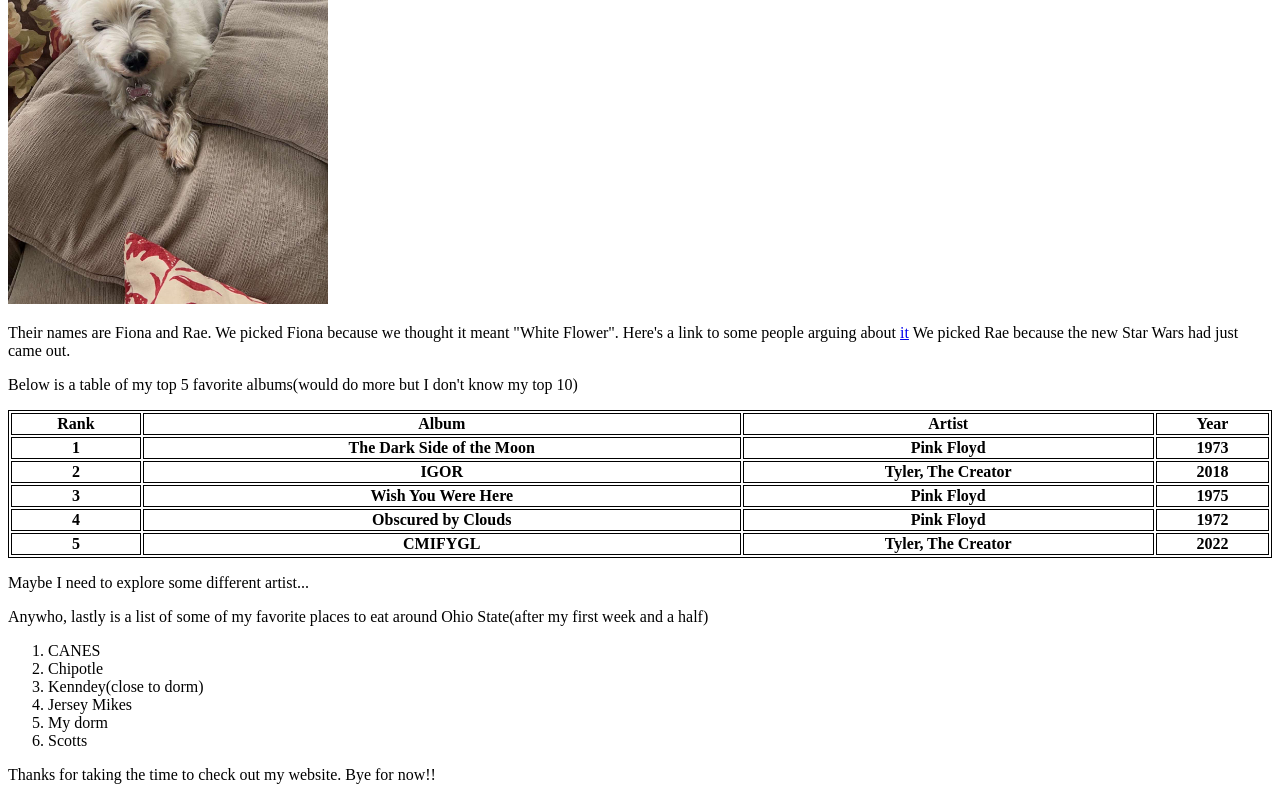
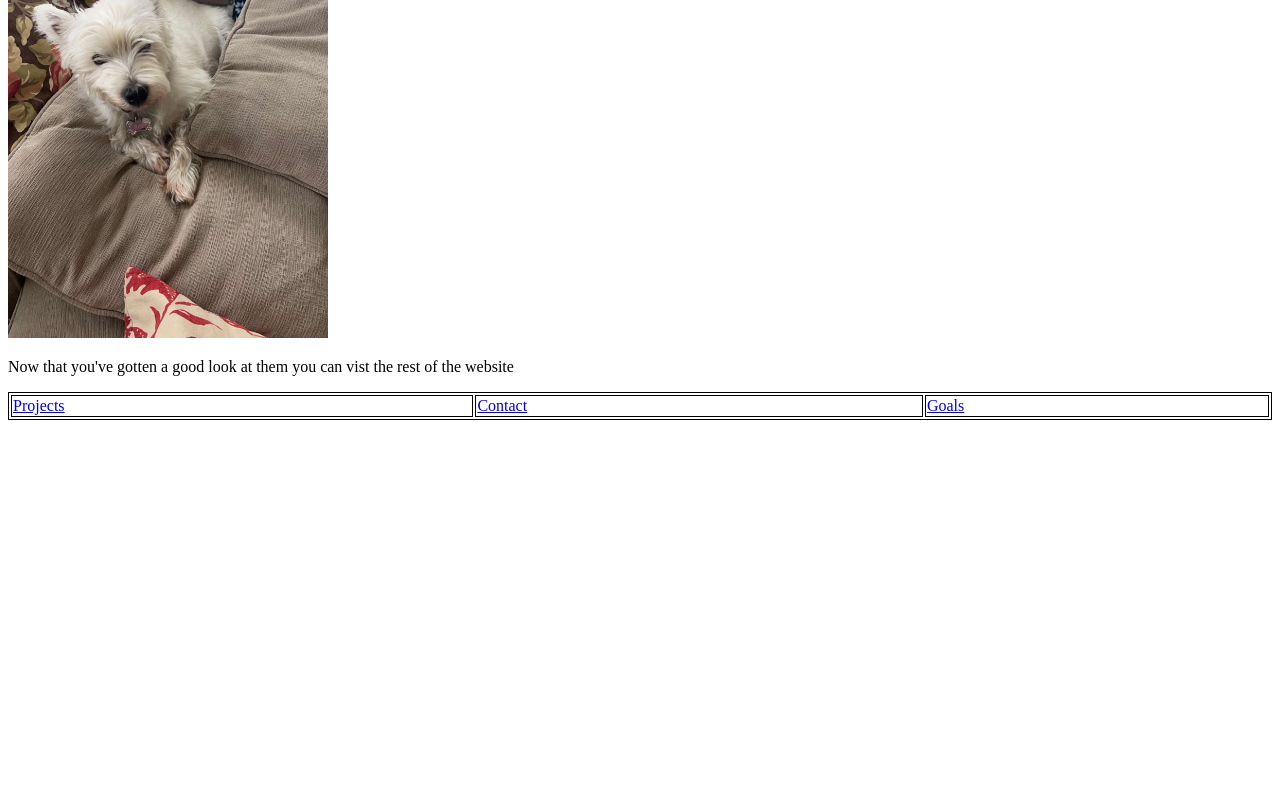
Before and after one commit to LiamG5/liamg5.github.io, a plain HTML site: page docs/index.html in a window 1280 px wide. Shown: the part 425-1225 px from the top of the page. After the commit the page ends 853 px from the top, so only its background shows below. Drawn offline with Linux system fonts and the light colour scheme.

Commit message:
Update index.html

```diff
--- a/docs/index.html
+++ b/docs/index.html
@@ -15,88 +15,30 @@ table, th, td {
 	<h1>WELCOME</h1>
 	<h2>Liam Graham's front page!!</h2>
 
-	<p>Hello! welcome to my Front Page! Below is a photo of my dogs.
-		Aren't they so cute?</p>
+	<p>Hello! and welcome to LIAMG5.COM</p>
 
+    <p>This is Fiona and Rae, they're the best</p>
 	<!--IMAGE -->
+
 	<p>
 		<img src="FnR-1.jpg" alt="Fiona and Rae image 1" width="320"></img>
 	</p>
 
-	<p>
-		Their names are Fiona and Rae. We picked Fiona because we thought it
-		meant "White Flower". Here's a link to some people arguing about <a
-			href="www.behindthename.com/name/fiona/comments/history">it</a> We
-		picked Rae because the new Star Wars had just came out.
-	</p>
+	<p>Now that you've gotten a good look at them you can vist the rest of the website</p>
 
-	<p>Below is a table of my top 5 favorite albums(would do more but I
-		don't know my top 10)</p>
+	<!-- LIST TO OTHER PAGES -->
 
-	<!-- TABLE HEADER -->
 	<table style="width: 100%">
-		<tr>
-			<th>Rank</th>
-			<th>Album</th>
-			<th>Artist</th>
-			<th>Year</th>
-		</tr>
-		<!--Entry 1-->
-		<tr>
-			<th>1</th>
-			<th>The Dark Side of the Moon</th>
-			<th>Pink Floyd</th>
-			<th>1973</th>
-		</tr>
-		<!--Entry 2-->
-		<tr>
-			<th>2</th>
-			<th>IGOR</th>
-			<th>Tyler, The Creator</th>
-			<th>2018</th>
-		</tr>
-		<!--Entry 3-->
-		<tr>
-			<th>3</th>
-			<th>Wish You Were Here</th>
-			<th>Pink Floyd</th>
-			<th>1975</th>
-		</tr>
-		<!--Entry 4-->
-		<tr>
-			<th>4</th>
-			<th>Obscured by Clouds</th>
-			<th>Pink Floyd</th>
-			<th>1972</th>
-		</tr>
-		<!--Entry 5-->
-		<tr>
-			<th>5</th>
-			<th>CMIFYGL</th>
-			<th>Tyler, The Creator</th>
-			<th>2022</th>
-		</tr>
-		<!--TABLE CLOSED-->
+
+    <tr>
+
+    <td> <a href="projects.html">Projects</a></td>
+    <td> <a href="contact.html">Contact</a></td>
+    <td> <a href="goals.html">Goals</a></td> <!-- ig i need three other pages before links can go into here -->
+
+    </tr>
+
 	</table>
-
-	<p>Maybe I need to explore some different artist...</p>
-	<p>Anywho, lastly is a list of some of my favorite places to eat
-		around Ohio State(after my first week and a half)</p>
-
-	<!-- LIST -->
-	<ol>
-		<li>CANES</li>
-		<li>Chipotle</li>
-		<li>Kenndey(close to dorm)</li>
-		<li>Jersey Mikes</li>
-		<li>My dorm</li>
-		<li>Scotts</li>
-	</ol>
-	<!-- END LITS -->
-
-
-	<p>Thanks for taking the time to check out my website. Bye for
-		now!!</p>
 
 </body>
 
```
